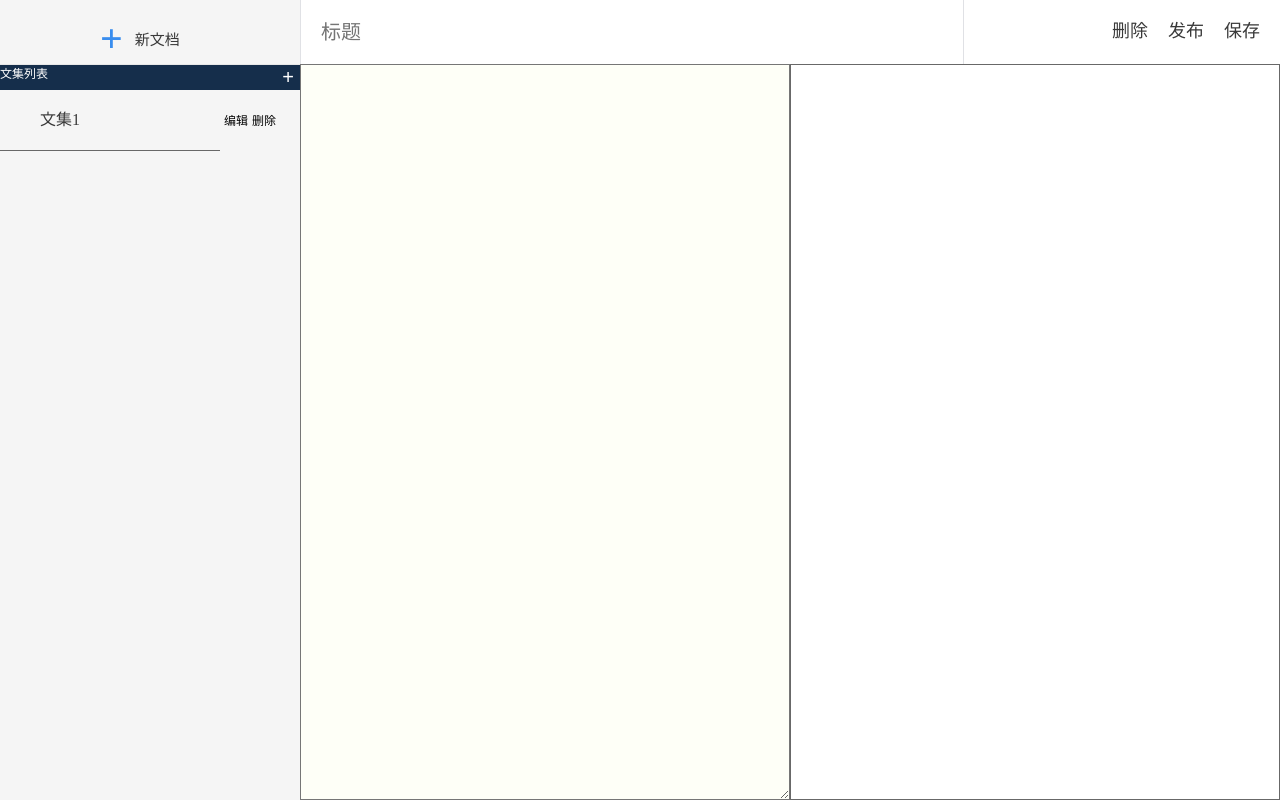
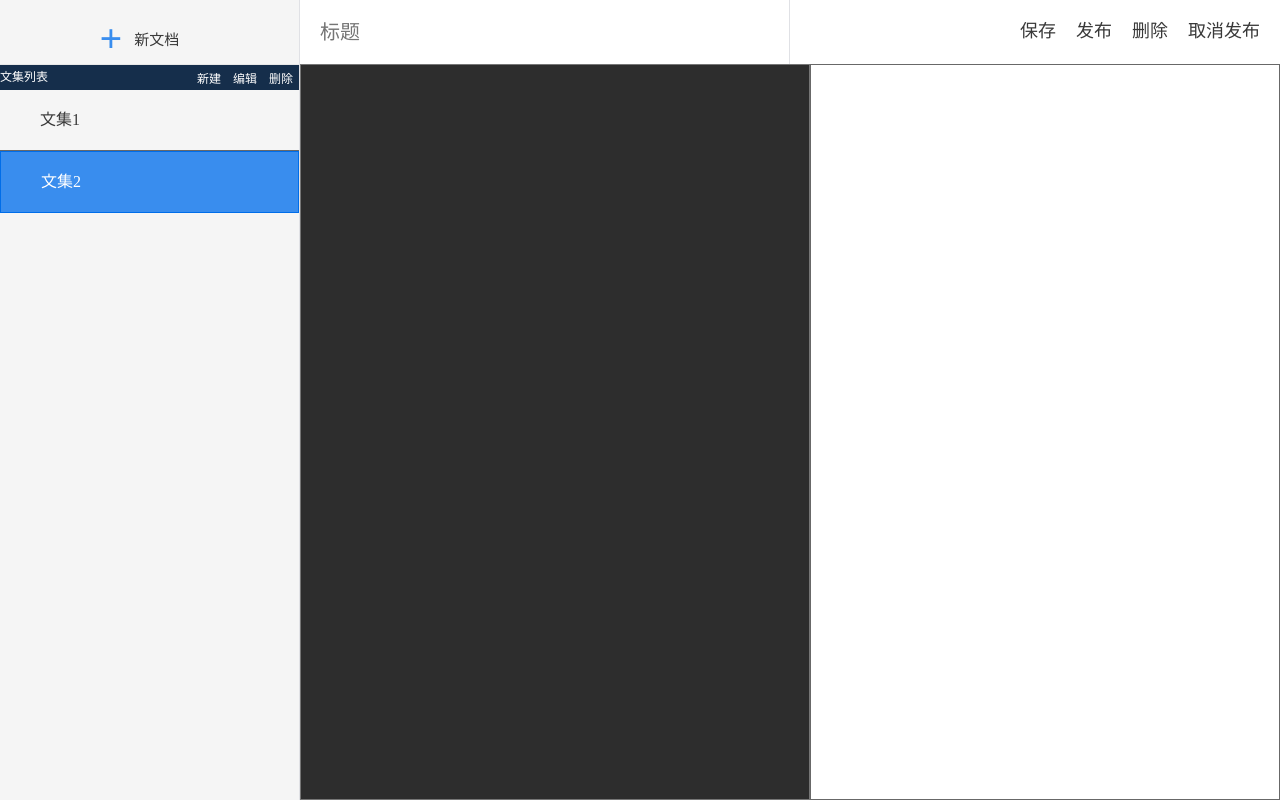
Before and after one commit to HeyManLean/MyBlog, a Python web app: template app/templates/editor.html in a window 1280 px wide. Run offline with Jinja, Linux system fonts and the light colour scheme; the template is opened without the code that fills it, so the values that code supplies are empty.

Commit message:
完善编辑器

```diff
--- a/app/__init__.py
+++ b/app/__init__.py
@@ -58,3 +58,6 @@ def create_app(config_name='testing'):
     admin.add_view(ModelView(PublishedArticle, db.session))
 
     return app
+
+
+app = create_app()
--- a/app/static/css/editor.css
+++ b/app/static/css/editor.css
@@ -10,6 +10,11 @@ body {
     line-height: 1.6;
 }
 
+* {
+    box-sizing: border-box;
+    -webkit-box-sizing: border-box;
+    -moz-box-sizing: border-box;
+}
 ul {
     margin: 0;
     padding: 0;
@@ -19,15 +24,11 @@ ul {
 .sidebar {
     width: 300px;
     height: 100%;
-    position: relative;
     border-right: 1px solid #e0e1e5;
     background-color: #f5f5f5;
     -moz-user-select: none;
-    /*火狐*/
     -webkit-user-select: none;
-    /*webkit浏览器*/
     user-select: none;
-    float: left;
 }
 
 .sidebar-item,
@@ -45,7 +46,7 @@ ul {
 }
 
 .sidebar-item label:hover, .sidebar-list li:hover {
-    background: #e4edf8;
+    background: #b7d2f3;
     cursor: pointer;
 }
 
@@ -65,14 +66,13 @@ ul {
     cursor: pointer;
     color: #393939;
     display: inline-block;
-    width: 60%;
+    width: 100%;
     border-bottom: 1px solid #686868;
 }
 
-.sidebar-item label:active{
+.sidebar-item label.active{
     background: #398dee;
-    border: 1px solid #2280ed;
-    border-color: #2280ed transparent;
+    border: 1px solid #006de9;
     color: #fff;
 }
 
@@ -113,37 +113,29 @@ ul {
 }
 
 .sidebar-list li.active {
-    background-color: #eaf0fb;
+    background-color: #b7d2f3;
 }
 
 .category-header {
     height: 25px;
+    line-height: 25px;
     font-size: 12px;
     background-color: #152e4b;
     color: white;
 }
 
-.create-category {
+.create-category, .edit-category, .delete-category {
     float: right;
     background-color: #152e4b;
     color: white;
     border: none;
-    font-size: 20px;
+    font-size: 12px;
+    height: 100%;
 }
 
-.create-category:hover {
+.create-category:hover, .edit-category:hover, .delete-category:hover {
     background-color: #398dee;
-}
-
-.delete-category:hover, .edit-category:hover {
-    color: black;
-    font-weight: bold;
     cursor: pointer;
-}
-
-.delete-category, .edit-category {
-    display: inline-block;
-    font-size: 12px;
 }
 
 
@@ -160,14 +152,6 @@ editor
     width: 50%;
 }
 
-.edit-menu {
-    position: absolute;
-    top: 64px;
-    left: 300px;
-    bottom: 2px;
-    right: 0;
-}
-
 .content {
     display: flex;
     height: 100%;
@@ -176,10 +160,13 @@ editor
 .edit-content {
     flex: 1;
     display: block;
-    background-color: #fefff7;
+    background-color: #2D2D2D;
     height: 100%;
     font-size: 16px;
     padding: 0;
+    resize: none;
+    color: white;
+    padding: 20px;
 }
 
 .show-content {
@@ -189,7 +176,7 @@ editor
     font-size: 16px;
 }
 
-.save-content, .publish-content, .delete-content {
+.save-content, .publish-content, .delete-content, .unpublish-content {
     float: right;
     font-size: 18px;
     line-height: 62px;
@@ -197,8 +184,26 @@ editor
     color: #393939;
 }
 
-.save-content:hover, .publish-content:hover, .delete-content:hover {
+.save-content:hover, .publish-content:hover, .delete-content:hover, .unpublish-content:hover {
     color: black;
     font-weight: bold;
     cursor: pointer;
 }
+
+.main {
+    display: flex;
+    display: -webkit-flex;
+    height: 100vh;
+
+}
+
+.editor {
+    flex: 1;
+    display: flex;
+    display: -webkit-flex;
+    flex-direction: column;
+}
+
+.edit-menu {
+    flex: 1;
+}
--- a/app/templates/editor.html
+++ b/app/templates/editor.html
@@ -11,6 +11,7 @@
 </head>
 
 <body>
+    <div class="main">
         <div class="sidebar">
             <div class="hd">
                 <div class="create">
@@ -19,18 +20,30 @@
                 </div>
             </div>
             <div class="category-header">
-            <span>文集列表</span>
-            <button class="create-category">+</button>
+                <span class="category-title">文集列表</span>
+                <button class="delete-category">删除</button>
+                <button class="edit-category">编辑</button>
+                <button class="create-category">新建</button>
             </div>
             <ul class="sidebar-item">
                 <li>
-
+                    <input type="checkbox" name="c1" id="c1" value="1">
+                    <label for="c1" class="category-label">文集1</label>
+                    <ul class="sidebar-list">
+                        <li>
+                            <div cid=1>文章1</div>
+                        </li>
+                        <li>
+                            <div cid=2>文章1</div>
+                        </li>
+                        <li>
+                            <div cid=3>文章1</div>
+                        </li>
+                    </ul>
+                </li>
+                <li>
                     <input type="checkbox" name="c2" id="c2" value="2">
-                <label for="c2" class="category-label">文集1
-
-                </label>
-                <div class="edit-category">编辑</div>
-                <div class="delete-category">删除</div>
+                    <label for="c2" class="category-label active">文集2</label>
                     <ul class="sidebar-list">
                         <li>
                             <div cid=1>文章1</div>
@@ -46,12 +59,12 @@
             </ul>
         </div>
         <div class="editor">
-        <form>
             <div class="title-menu">
                 <input type="text" placeholder="标题" class="title-input">
+                <div class="unpublish-content">取消发布</div>
+                <div class="delete-content">删除</div>
+                <div class="publish-content">发布</div>
                 <div class="save-content">保存</div>
-                <div class="publish-content">发布</div>
-                <div class="delete-content">删除</div>
             </div>
             <div class="edit-menu">
                 <div class="content">
@@ -59,7 +72,7 @@
                     <div class="show-content"></div>
                 </div>
             </div>
-        </form>
+        </div>
     </div>
 </body>
 
--- a/manage.py
+++ b/manage.py
@@ -1,7 +1,7 @@
 from flask_script import Manager, Shell, Server
 from flask_migrate import Migrate, MigrateCommand
 
-from app import create_app, db, mail
+from app import app, db, mail
 from app.models import *
 
 
@@ -14,8 +14,6 @@ def make_shell_context():
         Article=Article
     )
 
-app = create_app()
-
 manager = Manager(app)
 migrate = Migrate(app, db)
 manager.add_command('shell', Shell(make_context=make_shell_context))
```
Also changed, not shown: 2 other files. Lines whose indentation alone changed are shown as unchanged.
